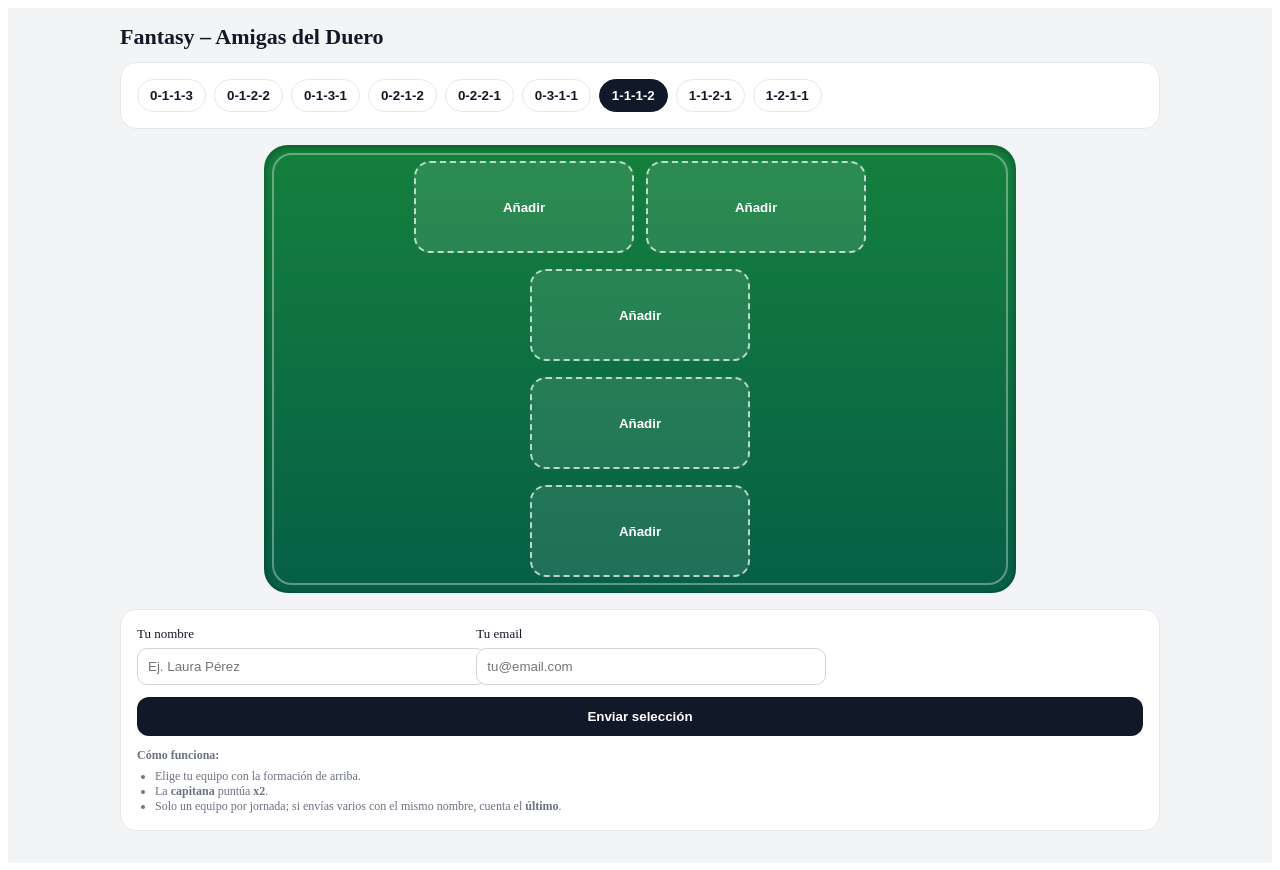
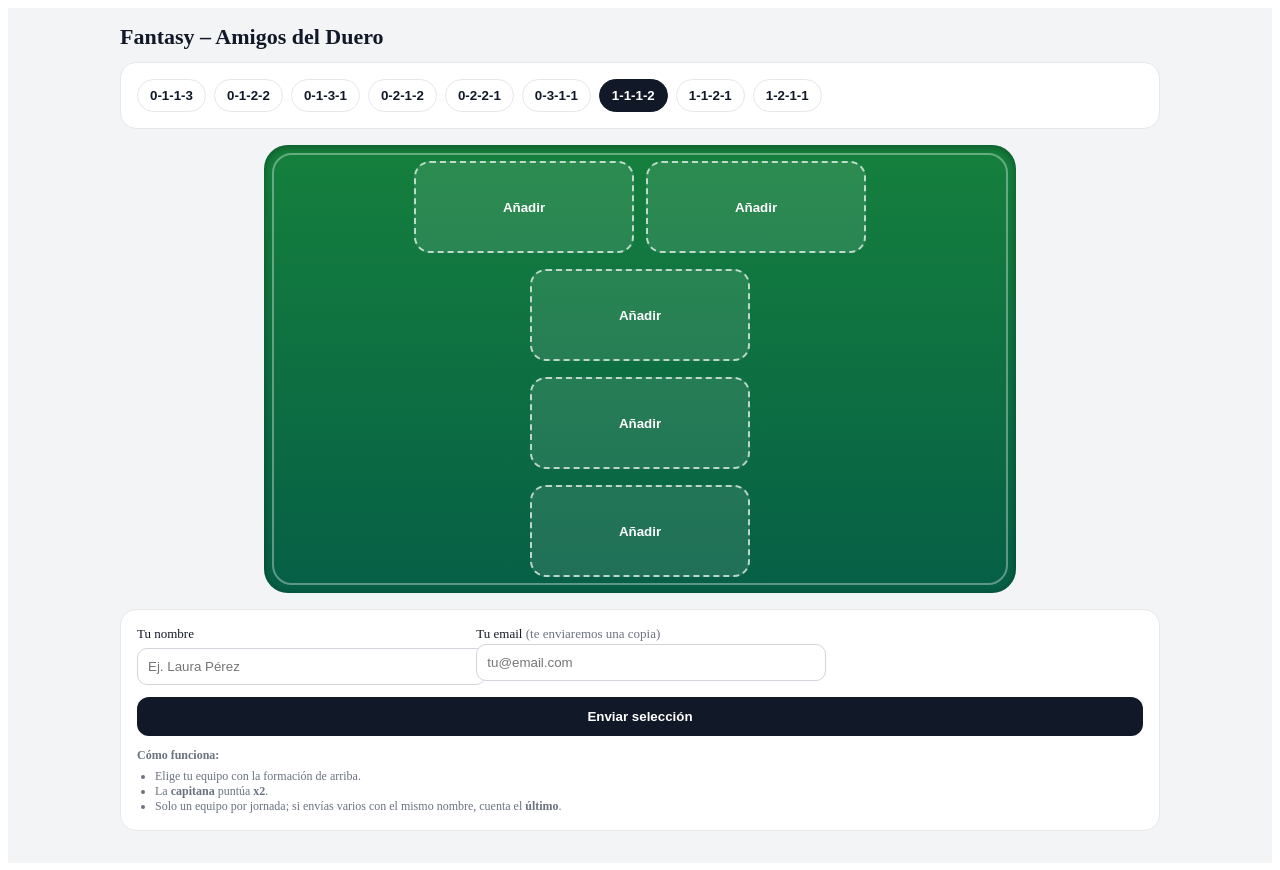
Before and after one commit to GuillemSanTou07/fantasy-aduero, a Next.js app: page / in a window 1280 px wide. Built offline with nearby package versions, Linux system fonts and the light colour scheme.

Commit message:
index.tsx

```diff
--- a/pages/index.tsx
+++ b/pages/index.tsx
@@ -3,7 +3,7 @@ import React from "react";
 // ===== App simple con selección en CAMPO (Next.js + TS) =====
 // - Sin mercado, sin totw, sin puntuaciones
 // - Selección libre por posición (PT/DF/MC/DL)
-// - Capitana integrada en el campo (botón "C")
+// - Capitana integrada en el campo (botón "C" junto al rol)
 // - Envío por email a backend /api/submit (24/7)
 
 type Role = "PT" | "DF" | "MC" | "DL";
@@ -153,14 +153,14 @@ type Slot = {
   onCaptain?: () => void;
 };
 
-// ✅ CAMBIO: wrapper para centrar el campo y limitar ancho
+// ✅ Wrapper centrado para móvil/desktop
 function Pitch({ rows }: { rows: Array<{ role: Role; players: Slot[] }> }) {
   return (
     <div style={{ display: "flex", justifyContent: "center" }}>
       <div
         style={{
           width: "100%",
-          maxWidth: 720, // limita ancho en móvil/desktop y queda bien centrado
+          maxWidth: 720,
           borderRadius: 24,
           padding: 16,
           background: "linear-gradient(#15803d,#065f46)",
@@ -196,13 +196,9 @@ function Pitch({ rows }: { rows: Array<{ role: Role; players: Slot[] }> }) {
                   >
                     {slot.player ? (
                       <div style={{ display: "grid", gap: 6 }}>
+                        {/* ⬇️ Solo el círculo + botón C al lado (sin repetir texto del rol) */}
                         <div style={{ display: "inline-flex", alignItems: "center", gap: 8 }}>
                           <RoleBadge role={slot.role} />
-                          <span style={{ fontSize: 13, fontWeight: 800, opacity: 0.75 }}>{slot.role}</span>
-                        </div>
-                        <div style={{ position: "relative" }}>
-                          <div style={{ fontSize: 15, fontWeight: 700, lineHeight: 1.1 }}>{slot.player.name}</div>
-                          {/* Botón de capitana integrado en la tarjeta */}
                           <button
                             onClick={(e) => {
                               e.stopPropagation();
@@ -210,9 +206,6 @@ function Pitch({ rows }: { rows: Array<{ role: Role; players: Slot[] }> }) {
                             }}
                             title={slot.isCaptain ? "Quitar capitana" : "Marcar como capitana"}
                             style={{
-                              position: "absolute",
-                              top: -10,
-                              right: -10,
                               width: 28,
                               height: 28,
                               borderRadius: 999,
@@ -228,6 +221,7 @@ function Pitch({ rows }: { rows: Array<{ role: Role; players: Slot[] }> }) {
                             C
                           </button>
                         </div>
+                        <div style={{ fontSize: 15, fontWeight: 700, lineHeight: 1.1 }}>{slot.player.name}</div>
                         {slot.isCaptain && (
                           <span
                             style={{
@@ -366,7 +360,7 @@ export default function App() {
     <div style={{ minHeight: "100vh", background: "#f3f4f6", color: "#111827" }}>
       <div style={{ maxWidth: 1040, margin: "0 auto", padding: 16 }}>
         <header style={{ display: "flex", alignItems: "center", gap: 12, marginBottom: 12 }}>
-          <h1 style={{ fontSize: 22, fontWeight: 900, margin: 0 }}>Fantasy – Amigas del Duero</h1>
+          <h1 style={{ fontSize: 22, fontWeight: 900, margin: 0 }}>Fantasy – Amigos del Duero</h1>
           <div style={{ flex: 1 }} />
         </header>
 
@@ -388,7 +382,7 @@ export default function App() {
 
         {/* Datos y envío */}
         <section style={{ background: "#fff", border: "1px solid #e5e7eb", borderRadius: 16, padding: 16, marginBottom: 16 }}>
-          {/* ✅ CAMBIO: grid responsive que NO se solapa en móvil */}
+          {/* Grid responsive que NO se solapa en móvil */}
           <div style={{ display: "grid", gridTemplateColumns: "repeat(auto-fit, minmax(260px, 1fr))", gap: 12 }}>
             <div>
               <label style={{ display: "block", fontSize: 13, marginBottom: 6 }}>Tu nombre</label>
@@ -400,7 +394,9 @@ export default function App() {
               />
             </div>
             <div>
-              <label style={{ display: "block", fontSize: 13, marginBottom: 6 }}>Tu email</label>
+              <label style={{ display: "block", fontSize: 13, marginBottom: 2 }}>
+                Tu email <span style={{ color: "#6b7280" }}>(te enviaremos una copia)</span>
+              </label>
               <input
                 type="email"
                 value={participantEmail}
@@ -434,7 +430,7 @@ export default function App() {
             </div>
           </div>
 
-          {/* ✅ CAMBIO: reglas rápidas en lugar del aviso del email */}
+          {/* Reglas rápidas */}
           <div style={{ marginTop: 12, fontSize: 12, color: "#6b7280" }}>
             <strong>Cómo funciona:</strong>
             <ul style={{ margin: "6px 0 0", paddingLeft: 18 }}>
```
